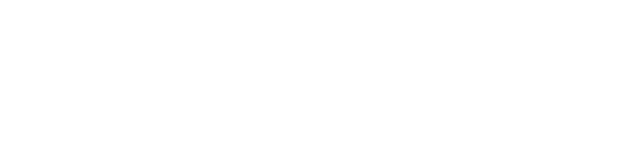
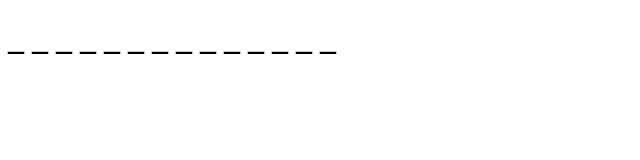
Before and after one commit to Ieapplekamp/Word-Press-Game, a plain HTML site: page index.html in a window 1280 px wide. Shown: the whole page, without its empty margins (0-640 px from the left). Drawn offline with Linux system fonts and the light colour scheme.

Commit message:
The first function now appears in the browser and got ride of the comas that would come after and the onkeyup function also seems to be working

```diff
--- a/index.html
+++ b/index.html
@@ -7,6 +7,26 @@
 </head>
 
 <body>
+
+<h1 id="phraseToGuess"></h1>
+
+
+
+
+
+
+
+
+
+
+
+
+
+
+
+
+
+
 <script>
 // Name that vine
 var WinsTotal = 0;
@@ -56,29 +76,35 @@ var phrase = phrases[Math.floor(Math.random() * phrases.length)];
 gameStart();
 
 
+// Function to start the game (duh)
+function gameStart () {
 
-function gameStart () {
     for (var i = 0; i < phrase.length; i++) {
     //phraseLetters[i] = "_";
-    phrase.split("");
+    phrase.split('');
     phraseLetters.push('_');
+    //numberOfBlanks = phraseLetters;
+
+    document.getElementById('phraseToGuess').innerHTML =
+    phraseLetters;
 }
 
-   // phraseLetters = phrase.split('');
-    //numberOfBlanks = phraseLetters.legth;
+    document.getElementById('phraseToGuess').innerHTML = phraseLetters.join(' ');
+
     console.log(phraseLetters);
+
 }
 
+// Function to grab the user key
 document.onkeyup = function(firstEvent) {
     var guessedLetters = firstEvent.key;
     for (var i = 0; i < characters.length; i++) {
         if (guessedLetters === characters[i]) {
-            console.log(i)
+            //console.log(i)
             console.log(guessedLetters);
         }
     }
 }
-// come back to ^ sucks
 
 
 </script>
```
